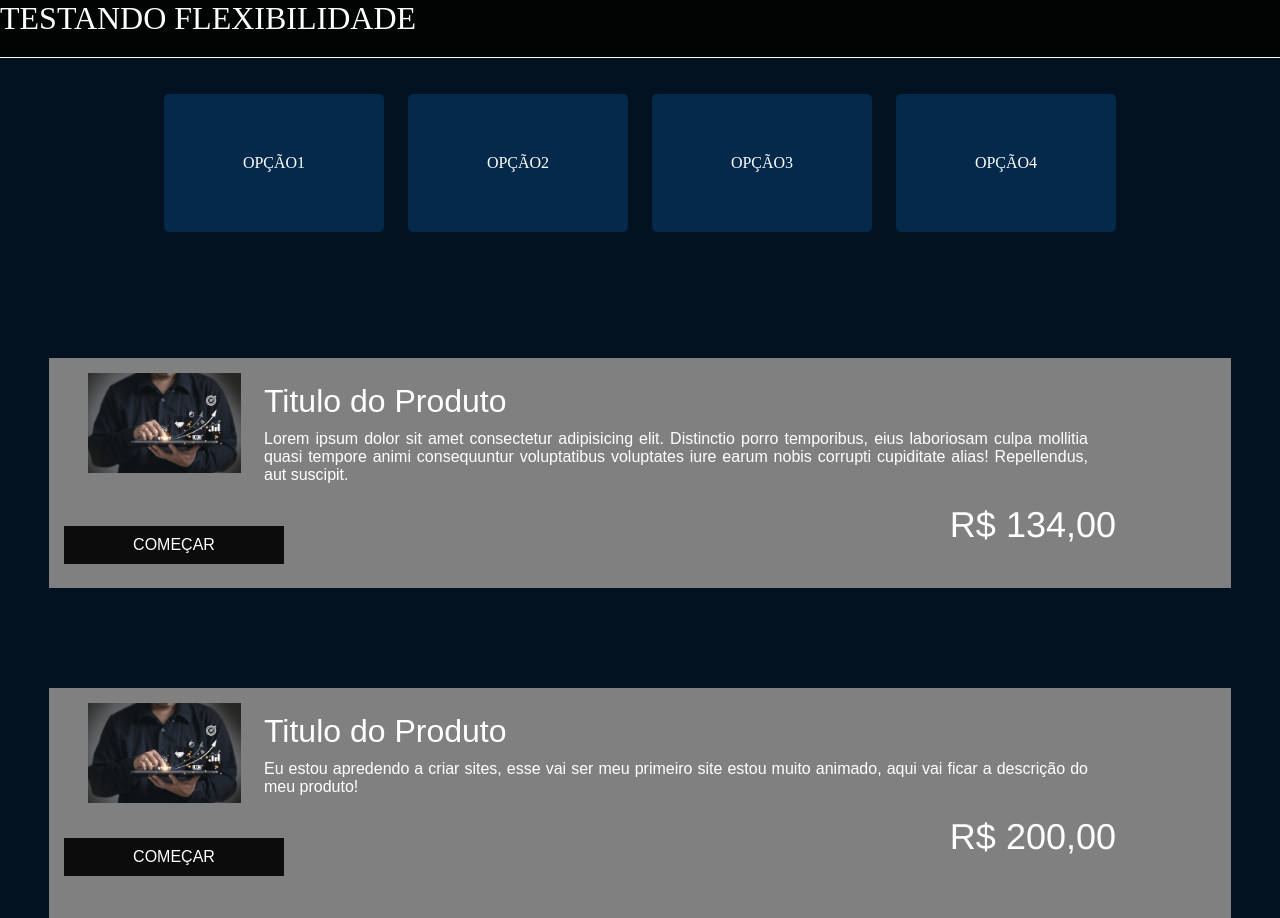
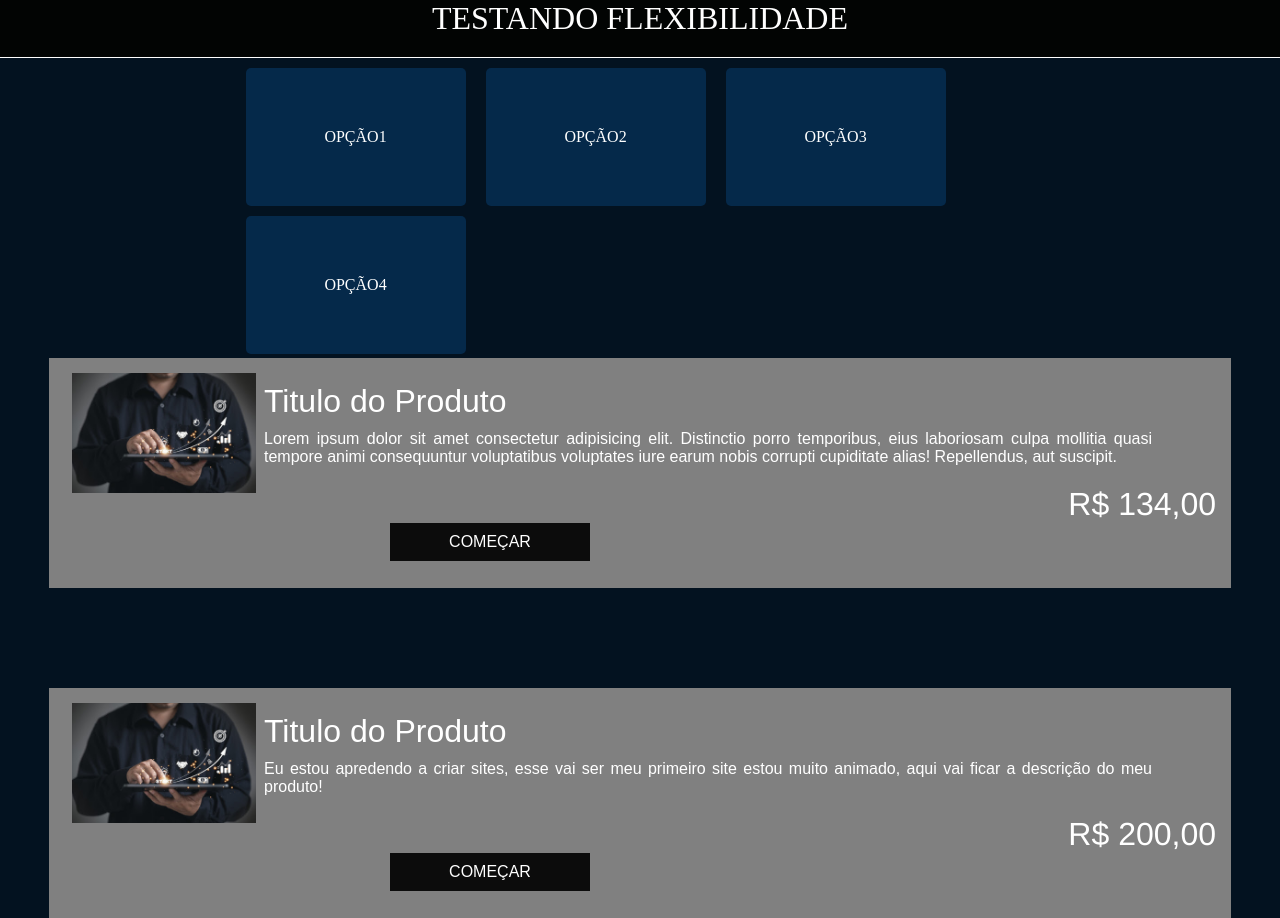
Before and after one commit to GabrielCamargocoder/flexbox, a plain HTML site: page index.html in a window 1280 px wide. Shown: the top 918 px of the page. Drawn offline with Linux system fonts and the light colour scheme.

Commit message:
ajustando fo flex

```diff
--- a/media.css
+++ b/media.css
@@ -6,19 +6,25 @@
 
         height: 200px;
         align-items: center;
-
-        justify-content: center   ;
+        justify-content: sap;
+        justify-items: center   ;
 
     }
 
+
+
+
+
+
     main > div.menu > nav > a{
         background-color:#05294a;
-        width: 100px;
+
         padding: 60px;
         margin: 0px 10px 0px 10px;
         margin-top: 10px;
         position: relative;
         transition: transform 0.3s ease-in-out;
+        flex: 0 0 100px;
     }
 
     main > div.menu > nav > a:hover{
@@ -42,7 +48,7 @@
     .container > .img-produto{
         float: left;
         width: 200px;
-        height: 100px;
+        height: 120px;
 
     }
 
@@ -50,26 +56,26 @@
         width: 80vw;
         margin-top: 10px;
 
+
     }
 
     .container > .descricao-produto > h2{
 
         margin-bottom: 10px;
     }
-    .container > .valor-produto{
-
-        text-align: left;
-        font-size: 1.5em;
+    .container > .valor-produto> span{
+        width: 90vw;
+        text-align: right;
+        font-size: 2em;
     }
 
     .container > .btn-comec{
         margin-top: -40px;
-    }
-    .container > .btn-comec > a{
-
         width: 200px;
+        margin-left: -300px;
     }
 
 
 
+
 }
--- a/style.css
+++ b/style.css
@@ -19,41 +19,34 @@ header h1{
     color: white;
     font-size: 2em;
     font-weight: 300;
-
+    text-align: center;
 }
 main{
     background-color:#031220;
     height: auto;
 }
 
-main > div.menu {
-
+main > .menu > nav{
 
     display: flex;
-    flex-flow: row nowrap;
-    justify-content: center;
-    justify-items: center;
+    flex-flow: row wrap;
 
 }
 
 
 main > div.menu> nav > a{
-    display: inline-block ;
+
     padding: 10px;
     background-color: #05294a;
     margin: 10px;
     color: white;
     font-weight: 400;
     text-decoration: none;
-    width: 260px;
+
     align-items: center;
     border-radius: 5px;
     text-align: center;
-    justify-items: center;
-
-
-
-
+    flex: 1 0 200px;
 
 
 }
@@ -70,9 +63,9 @@ main > div.menu > nav > a:hover{
 
 .container{
     margin: auto;
-    height: 600px;
+
     margin-top: 100px;
-    margin-bottom: 100px;
+    margin-bottom: 80px;
     padding: 10px;
 
     background-color: gray;
@@ -104,13 +97,14 @@ main > div.menu > nav > a:hover{
 
 
 .container > .valor-produto > span{
-    display:block;
+    display: block;
     font-family: 'Franklin Gothic Medium', 'Arial Narrow', Arial, sans-serif;
-    text-align: right;
+    text-align: left;
     color: white;
     font-weight: 300;
-    margin-right: 100px;
+
     margin-top: 20px;
+    margin-bottom: 20px;
     font-size: 1.5em;
     padding-bottom: 20px;
 }
@@ -125,6 +119,7 @@ main > div.menu > nav > a:hover{
     padding: 10px;
     text-align: center;
     background-color: rgb(12, 12, 12);
+    margin-top: 20px;
 
 
 
```
